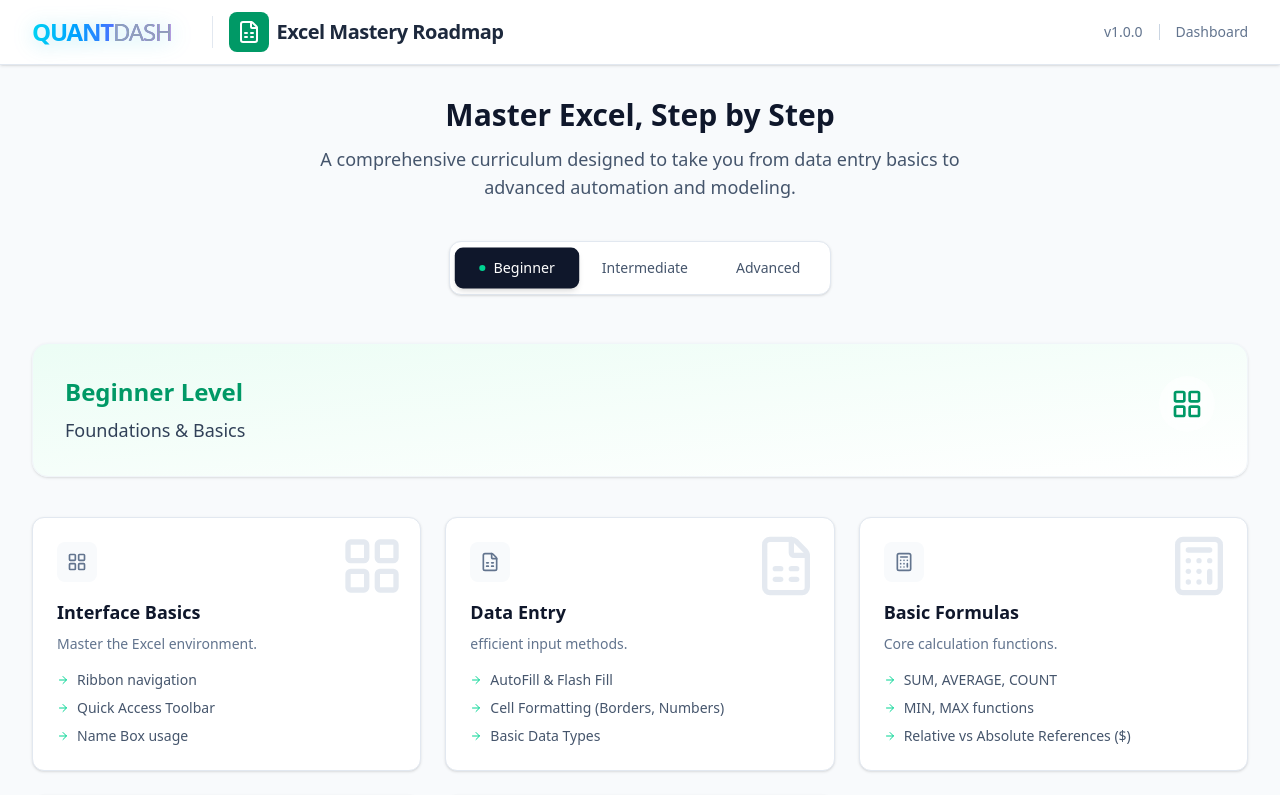
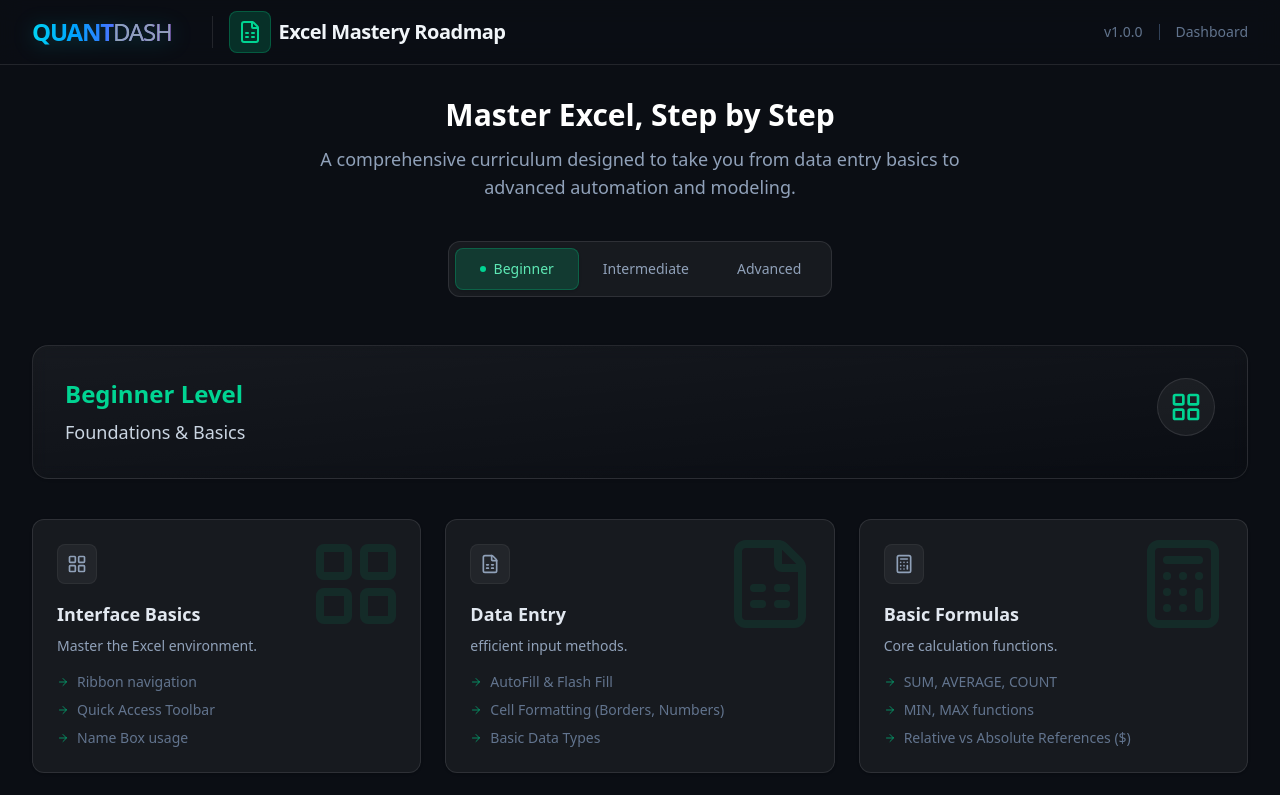
Before and after one commit to rvazz2/ry-quant, a Next.js app in the folder frontend/: page /excel in a window 1280 px wide. Shown: the top 795 px of the page. Built offline with nearby package versions, Linux system fonts and the light colour scheme.

Commit message:
Convert Excel Dashboard to Dark Mode

```diff
--- a/frontend/app/excel/page.tsx
+++ b/frontend/app/excel/page.tsx
@@ -186,10 +186,11 @@ export default function ExcelDashboard() {
   const currentLevelData = roadmapData.find(d => d.id === activeTab) || roadmapData[0];
 
   return (
-    <div className="min-h-screen bg-slate-50 text-slate-900 font-sans selection:bg-emerald-100 selection:text-emerald-900">
+    // Main Container
+    <div className="min-h-screen bg-[#0b0e14] text-slate-200 font-sans selection:bg-emerald-500/30 selection:text-emerald-200">
 
       {/* Header */}
-      <header className="bg-white border-b border-slate-200 sticky top-0 z-10 shadow-sm">
+      <header className="bg-[#0b0e14]/80 backdrop-blur-md border-b border-white/10 sticky top-0 z-10">
         <div className="max-w-7xl mx-auto px-4 sm:px-6 lg:px-8 h-16 flex items-center justify-between">
           <div className="flex items-center gap-2">
             <Link href="/" className="mr-6 hover:opacity-80 transition-opacity">
@@ -197,15 +198,15 @@ export default function ExcelDashboard() {
                 QUANT<span className="font-light text-slate-400">DASH</span>
               </h1>
             </Link>
-            <div className="h-8 w-px bg-slate-200 mx-2"></div>
-            <div className="bg-emerald-600 p-2 rounded-lg">
-              <FileSpreadsheet className="w-6 h-6 text-white" />
+            <div className="h-8 w-px bg-white/10 mx-2"></div>
+            <div className="bg-emerald-500/20 p-2 rounded-lg border border-emerald-500/30">
+              <FileSpreadsheet className="w-6 h-6 text-emerald-400" />
             </div>
-            <h1 className="text-xl font-bold text-slate-800 tracking-tight">Excel Mastery Roadmap</h1>
+            <h1 className="text-xl font-bold text-slate-100 tracking-tight">Excel Mastery Roadmap</h1>
           </div>
           <div className="hidden md:flex items-center gap-4 text-sm text-slate-500">
             <span>v1.0.0</span>
-            <span className="w-px h-4 bg-slate-300"></span>
+            <span className="w-px h-4 bg-slate-700"></span>
             <span>Dashboard</span>
           </div>
         </div>
@@ -215,15 +216,15 @@ export default function ExcelDashboard() {
 
         {/* Intro Section */}
         <div className="mb-10 text-center max-w-2xl mx-auto">
-          <h2 className="text-3xl font-bold text-slate-900 mb-3">Master Excel, Step by Step</h2>
-          <p className="text-slate-600 text-lg">
+          <h2 className="text-3xl font-bold text-white mb-3">Master Excel, Step by Step</h2>
+          <p className="text-slate-400 text-lg">
             A comprehensive curriculum designed to take you from data entry basics to advanced automation and modeling.
           </p>
         </div>
 
         {/* Tab Navigation */}
         <nav className="flex justify-center mb-12">
-          <div className="bg-white p-1.5 rounded-xl shadow-sm border border-slate-200 inline-flex">
+          <div className="bg-white/5 p-1.5 rounded-xl border border-white/10 inline-flex">
             {roadmapData.map((level) => (
               <button
                 key={level.id}
@@ -231,8 +232,8 @@ export default function ExcelDashboard() {
                 className={clsx(
                   "px-6 py-2.5 rounded-lg text-sm font-medium transition-all duration-200 flex items-center gap-2",
                   activeTab === level.id
-                    ? "bg-slate-900 text-white shadow-md scale-[1.02]"
-                    : "text-slate-600 hover:text-slate-900 hover:bg-slate-50"
+                    ? "bg-emerald-500/20 text-emerald-300 shadow-sm border border-emerald-500/30"
+                    : "text-slate-400 hover:text-slate-200 hover:bg-white/5"
                 )}
               >
                 {activeTab === level.id && (
@@ -259,18 +260,29 @@ export default function ExcelDashboard() {
           >
             {/* Level Description Card */}
             <div className={clsx(
-              "col-span-full mb-4 p-8 rounded-2xl bg-gradient-to-br border border-slate-100 shadow-sm",
-              currentLevelData.bgStart,
-              currentLevelData.bgEnd
+              "col-span-full mb-4 p-8 rounded-2xl bg-gradient-to-br border border-white/10 shadow-sm",
+              // We need to update these gradient classes in the data object or map them here.
+              // Since the data object has 'bgStart' and 'bgEnd', we should override them for dark mode or just use inline styles/conditional classes that work with dark mode.
+              // For now, let's just make generic dark mode gradients based on the level color.
+              "from-white/5 to-transparent backdrop-blur-sm"
             )}>
               <div className="flex items-start justify-between">
                 <div>
-                  <h3 className={clsx("text-2xl font-bold mb-2", currentLevelData.color)}>
-                    {currentLevelData.id} Level
+                  <h3 className={clsx("text-2xl font-bold mb-2", currentLevelData.color.replace('text-', 'text-'))}>
+                    {/* We might need to adjust text colors if they are too dark for dark mode. emerald-600 is okay, but emerald-400 is better on dark. */}
+                    <span className={clsx(
+                      currentLevelData.id === 'Beginner' ? 'text-emerald-400' :
+                        currentLevelData.id === 'Intermediate' ? 'text-blue-400' : 'text-purple-400'
+                    )}>
+                      {currentLevelData.id} Level
+                    </span>
                   </h3>
-                  <p className="text-slate-700 text-lg">{currentLevelData.description}</p>
+                  <p className="text-slate-300 text-lg">{currentLevelData.description}</p>
                 </div>
-                <div className={clsx("p-3 rounded-full bg-white/50 backdrop-blur-sm", currentLevelData.color)}>
+                <div className={clsx("p-3 rounded-full bg-white/5 border border-white/10",
+                  currentLevelData.id === 'Beginner' ? 'text-emerald-400' :
+                    currentLevelData.id === 'Intermediate' ? 'text-blue-400' : 'text-purple-400'
+                )}>
                   <CheckIconForLevel level={currentLevelData.id} />
                 </div>
               </div>
@@ -283,31 +295,31 @@ export default function ExcelDashboard() {
                 initial={{ opacity: 0, y: 20 }}
                 animate={{ opacity: 1, y: 0 }}
                 transition={{ delay: index * 0.1 }}
-                className="group bg-white rounded-xl p-6 border border-slate-200 shadow-sm hover:shadow-md hover:border-emerald-200 transition-all duration-300 relative overflow-hidden"
+                className="group bg-white/5 rounded-xl p-6 border border-white/10 shadow-sm hover:shadow-md hover:border-emerald-500/50 hover:bg-white/10 transition-all duration-300 relative overflow-hidden"
               >
-                <div className="absolute top-0 right-0 p-4 opacity-50 text-slate-300 group-hover:text-emerald-100 group-hover:scale-110 transition-transform duration-500">
-                  {React.cloneElement(skill.icon, { className: "w-16 h-16" } as any)}
+                <div className="absolute top-0 right-0 p-4 opacity-10 text-emerald-500 group-hover:text-emerald-400 group-hover:scale-110 group-hover:opacity-20 transition-all duration-500">
+                  {React.cloneElement(skill.icon, { className: "w-24 h-24" } as any)}
                 </div>
 
                 <div className="relative z-10">
                   <div className={clsx(
                     "w-10 h-10 rounded-lg flex items-center justify-center mb-4 transition-colors duration-300",
-                    "bg-slate-50 text-slate-500 group-hover:bg-emerald-50 group-hover:text-emerald-600"
+                    "bg-white/5 text-slate-400 group-hover:bg-emerald-500/20 group-hover:text-emerald-400 border border-white/5 group-hover:border-emerald-500/30"
                   )}>
                     {skill.icon}
                   </div>
 
-                  <h4 className="text-lg font-semibold text-slate-900 mb-2 group-hover:text-emerald-700 transition-colors">
+                  <h4 className="text-lg font-semibold text-slate-200 mb-2 group-hover:text-emerald-300 transition-colors">
                     {skill.title}
                   </h4>
-                  <p className="text-slate-500 text-sm mb-4 line-clamp-2">
+                  <p className="text-slate-400 text-sm mb-4 line-clamp-2">
                     {skill.description}
                   </p>
 
                   <div className="space-y-2">
                     {skill.details?.map((detail, i) => (
-                      <div key={i} className="flex items-start gap-2 text-sm text-slate-600">
-                        <ArrowRight className="w-3 h-3 mt-1 text-emerald-400 flex-shrink-0" />
+                      <div key={i} className="flex items-start gap-2 text-sm text-slate-500 group-hover:text-slate-300 transition-colors">
+                        <ArrowRight className="w-3 h-3 mt-1 text-emerald-500/70 group-hover:text-emerald-400 flex-shrink-0" />
                         <span>{detail}</span>
                       </div>
                     ))}
@@ -320,12 +332,12 @@ export default function ExcelDashboard() {
 
       </main>
 
-      <footer className="max-w-7xl mx-auto px-4 py-8 border-t border-slate-200 mt-12">
-        <div className="flex justify-between items-center text-sm text-slate-500">
+      <footer className="max-w-7xl mx-auto px-4 py-8 border-t border-white/10 mt-12">
+        <div className="flex justify-between items-center text-sm text-slate-600">
           <p>© {new Date().getFullYear()} Excel Mastery Roadmap by Ry Quant</p>
           <div className="flex gap-4">
-            <a href="#" className="hover:text-emerald-600 transition-colors">Documentation</a>
-            <a href="#" className="hover:text-emerald-600 transition-colors">Support</a>
+            <a href="#" className="hover:text-emerald-400 transition-colors">Documentation</a>
+            <a href="#" className="hover:text-emerald-400 transition-colors">Support</a>
           </div>
         </div>
       </footer>
```
